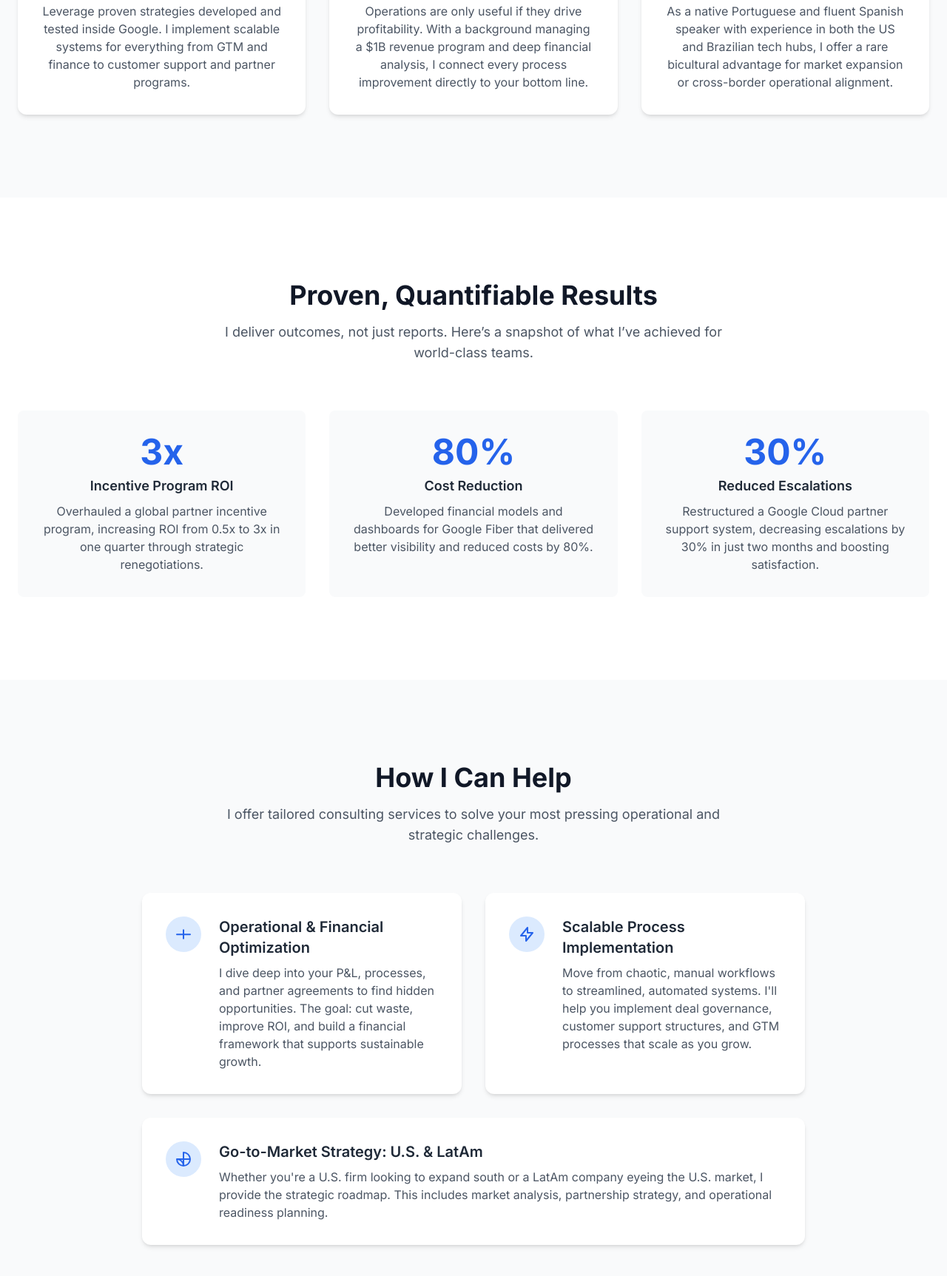
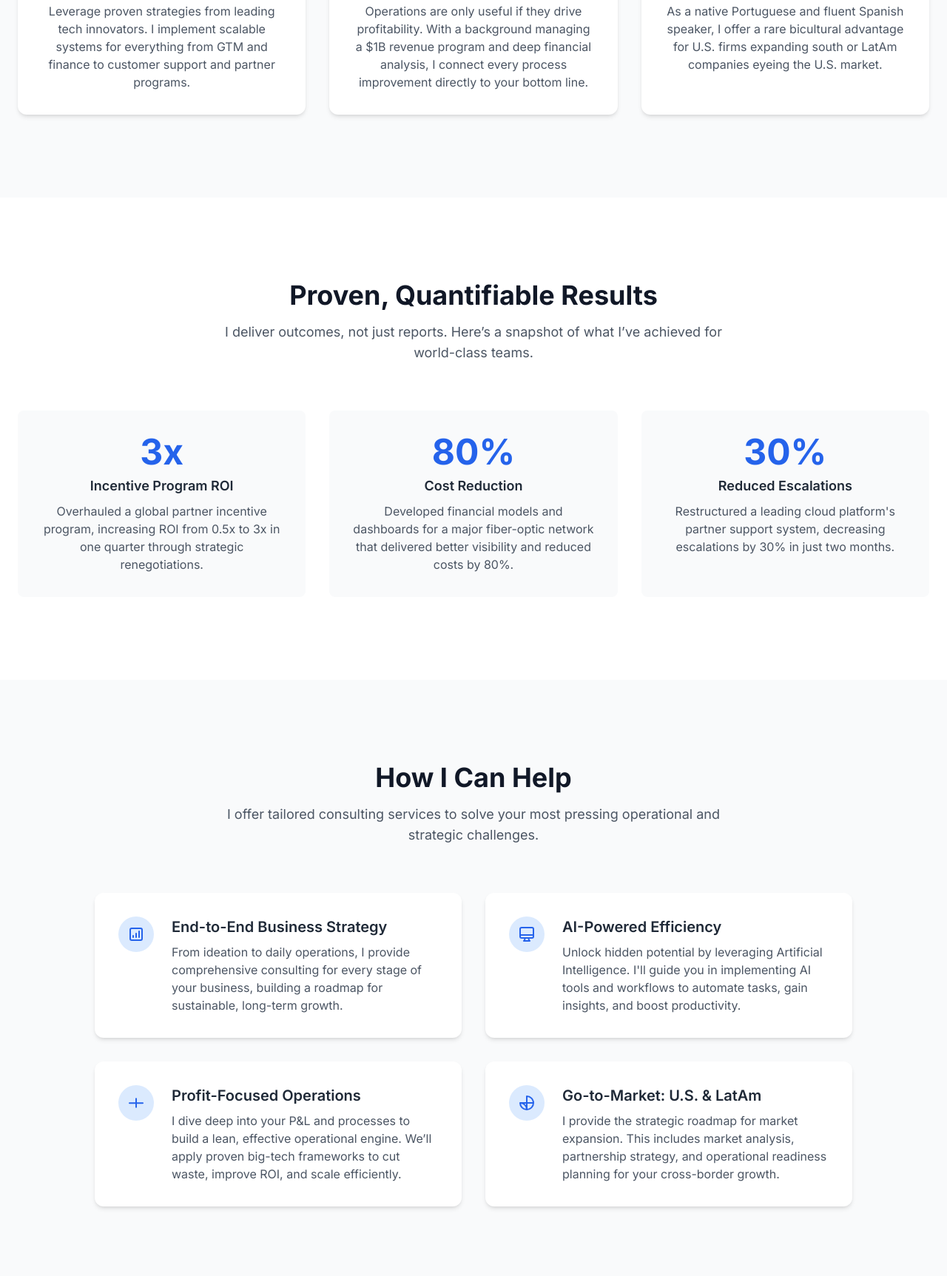
Before and after one commit to giulianoseguro/GS-Operations, a plain HTML site: page index.html in a window 1280 px wide. Shown: the part 1053-2778 px from the top of the page at 74% size. Drawn offline with nearby package versions, Linux system fonts and the light colour scheme.

Commit message:
Index.html

```diff
--- a/index.html
+++ b/index.html
@@ -62,10 +62,10 @@
             <div class="s-curve"></div>
             <div class="container mx-auto px-6 py-24 md:py-32 text-center relative z-10">
                 <h1 class="text-4xl md:text-6xl font-bold text-gray-900 leading-tight">
-                    From Google-Scale Strategy<br>to Profitable Growth.
+                    Big Tech Strategy.<br>Small Business Results.
                 </h1>
                 <p class="mt-6 text-lg md:text-xl text-gray-600 max-w-3xl mx-auto">
-                    I help tech companies optimize their operations, scale efficiently, and unlock new revenue streams, specializing in bridging the gap between the U.S. and Latin American markets.
+                    I help small and medium businesses implement world-class operational frameworks to scale efficiently, boost profitability, and unlock new growth opportunities.
                 </p>
                 <div class="mt-10 flex justify-center gap-4">
                     <a href="#services" class="cta-button bg-blue-600 text-white font-semibold px-8 py-3 rounded-lg hover:bg-blue-700">
@@ -86,13 +86,13 @@
                     <p class="mt-4 text-lg text-gray-600">Why partner with GS Operations?</p>
                 </div>
                 <div class="grid md:grid-cols-3 gap-8 text-center">
-                    <!-- Card 1: Google Expertise -->
+                    <!-- Card 1: Big Tech Expertise -->
                     <div class="bg-white p-8 rounded-xl shadow-md">
                         <div class="bg-blue-100 rounded-full w-16 h-16 flex items-center justify-center mx-auto mb-6">
                             <svg class="w-8 h-8 text-blue-600" fill="none" stroke="currentColor" viewBox="0 0 24 24" xmlns="http://www.w3.org/2000/svg"><path stroke-linecap="round" stroke-linejoin="round" stroke-width="2" d="M19.428 15.428a2 2 0 00-1.022-.547l-2.387-.477a6 6 0 00-3.86.517l-.318.158a6 6 0 01-3.86.517L6.05 15.21a2 2 0 00-1.806.547M8 4h8l-1 1v5.172a2 2 0 00.586 1.414l5 5c1.26 1.26.367 3.414-1.415 3.414H4.828c-1.782 0-2.674-2.154-1.414-3.414l5-5A2 2 0 009 10.172V5L8 4z"></path></svg>
                         </div>
                         <h3 class="text-xl font-semibold mb-3">Elite Operational Frameworks</h3>
-                        <p class="text-gray-600">Leverage proven strategies developed and tested inside Google. I implement scalable systems for everything from GTM and finance to customer support and partner programs.</p>
+                        <p class="text-gray-600">Leverage proven strategies from leading tech innovators. I implement scalable systems for everything from GTM and finance to customer support and partner programs.</p>
                     </div>
                     <!-- Card 2: Financial Acumen -->
                     <div class="bg-white p-8 rounded-xl shadow-md">
@@ -108,7 +108,7 @@
                             <svg class="w-8 h-8 text-blue-600" fill="none" stroke="currentColor" viewBox="0 0 24 24" xmlns="http://www.w3.org/2000/svg"><path stroke-linecap="round" stroke-linejoin="round" stroke-width="2" d="M3.055 11H5a2 2 0 012 2v1a2 2 0 002 2h1a2 2 0 002-2v-1a2 2 0 012-2h1.945M7.707 4.293a1 1 0 010 1.414L5.414 8l2.293 2.293a1 1 0 11-1.414 1.414l-3-3a1 1 0 010-1.414l3-3a1 1 0 011.414 0zM16.293 4.293a1 1 0 011.414 0l3 3a1 1 0 010 1.414l-3 3a1 1 0 01-1.414-1.414L18.586 8l-2.293-2.293a1 1 0 010-1.414z"></path></svg>
                         </div>
                         <h3 class="text-xl font-semibold mb-3">Your Bridge to Latin America</h3>
-                        <p class="text-gray-600">As a native Portuguese and fluent Spanish speaker with experience in both the US and Brazilian tech hubs, I offer a rare bicultural advantage for market expansion or cross-border operational alignment.</p>
+                        <p class="text-gray-600">As a native Portuguese and fluent Spanish speaker, I offer a rare bicultural advantage for U.S. firms expanding south or LatAm companies eyeing the U.S. market.</p>
                     </div>
                 </div>
             </div>
@@ -130,12 +130,12 @@
                     <div class="text-center bg-gray-50 p-8 rounded-lg">
                         <p class="text-5xl font-bold text-blue-600">80%</p>
                         <p class="mt-2 text-lg font-semibold">Cost Reduction</p>
-                        <p class="mt-2 text-gray-600">Developed financial models and dashboards for Google Fiber that delivered better visibility and reduced costs by 80%.</p>
+                        <p class="mt-2 text-gray-600">Developed financial models and dashboards for a major fiber-optic network that delivered better visibility and reduced costs by 80%.</p>
                     </div>
                     <div class="text-center bg-gray-50 p-8 rounded-lg">
                         <p class="text-5xl font-bold text-blue-600">30%</p>
                         <p class="mt-2 text-lg font-semibold">Reduced Escalations</p>
-                        <p class="mt-2 text-gray-600">Restructured a Google Cloud partner support system, decreasing escalations by 30% in just two months and boosting satisfaction.</p>
+                        <p class="mt-2 text-gray-600">Restructured a leading cloud platform's partner support system, decreasing escalations by 30% in just two months.</p>
                     </div>
                 </div>
             </div>
@@ -148,38 +148,49 @@
                     <h2 class="text-3xl md:text-4xl font-bold text-gray-900">How I Can Help</h2>
                     <p class="mt-4 text-lg text-gray-600">I offer tailored consulting services to solve your most pressing operational and strategic challenges.</p>
                 </div>
-                <div class="grid md:grid-cols-1 lg:grid-cols-2 gap-8 max-w-4xl mx-auto">
+                <div class="grid md:grid-cols-2 gap-8 max-w-5xl mx-auto">
                     <div class="bg-white p-8 rounded-xl shadow-md flex items-start">
+                        <div class="flex-shrink-0 mr-6">
+                             <div class="bg-blue-100 rounded-full w-12 h-12 flex items-center justify-center">
+                                <svg class="w-6 h-6 text-blue-600" fill="none" stroke="currentColor" viewBox="0 0 24 24" xmlns="http://www.w3.org/2000/svg"><path stroke-linecap="round" stroke-linejoin="round" stroke-width="2" d="M16 8v8m-4-5v5m-4-2v2m-2 4h12a2 2 0 002-2V6a2 2 0 00-2-2H6a2 2 0 00-2 2v12a2 2 0 002 2z"></path></svg>
+                            </div>
+                        </div>
+                        <div>
+                            <h3 class="text-xl font-semibold mb-2">End-to-End Business Strategy</h3>
+                            <p class="text-gray-600">From ideation to daily operations, I provide comprehensive consulting for every stage of your business, building a roadmap for sustainable, long-term growth.</p>
+                        </div>
+                    </div>
+                    <div class="bg-white p-8 rounded-xl shadow-md flex items-start">
+                        <div class="flex-shrink-0 mr-6">
+                             <div class="bg-blue-100 rounded-full w-12 h-12 flex items-center justify-center">
+                                <svg class="w-6 h-6 text-blue-600" fill="none" stroke="currentColor" viewBox="0 0 24 24" xmlns="http://www.w3.org/2000/svg"><path stroke-linecap="round" stroke-linejoin="round" stroke-width="2" d="M9.75 17L9 20l-1 1h8l-1-1-.75-3M3 13h18M5 17h14a2 2 0 002-2V5a2 2 0 00-2-2H5a2 2 0 00-2 2v10a2 2 0 002 2z"></path></svg>
+                            </div>
+                        </div>
+                        <div>
+                            <h3 class="text-xl font-semibold mb-2">AI-Powered Efficiency</h3>
+                            <p class="text-gray-600">Unlock hidden potential by leveraging Artificial Intelligence. I'll guide you in implementing AI tools and workflows to automate tasks, gain insights, and boost productivity.</p>
+                        </div>
+                    </div>
+                     <div class="bg-white p-8 rounded-xl shadow-md flex items-start">
                         <div class="flex-shrink-0 mr-6">
                              <div class="bg-blue-100 rounded-full w-12 h-12 flex items-center justify-center">
                                 <svg class="w-6 h-6 text-blue-600" fill="none" stroke="currentColor" viewBox="0 0 24 24" xmlns="http://www.w3.org/2000/svg"><path stroke-linecap="round" stroke-linejoin="round" stroke-width="2" d="M12 6.253v11.494m-9-5.494h18"></path></svg>
                             </div>
                         </div>
                         <div>
-                            <h3 class="text-xl font-semibold mb-2">Operational & Financial Optimization</h3>
-                            <p class="text-gray-600">I dive deep into your P&L, processes, and partner agreements to find hidden opportunities. The goal: cut waste, improve ROI, and build a financial framework that supports sustainable growth.</p>
+                            <h3 class="text-xl font-semibold mb-2">Profit-Focused Operations</h3>
+                            <p class="text-gray-600">I dive deep into your P&L and processes to build a lean, effective operational engine. We’ll apply proven big-tech frameworks to cut waste, improve ROI, and scale efficiently.</p>
                         </div>
                     </div>
-                    <div class="bg-white p-8 rounded-xl shadow-md flex items-start">
-                        <div class="flex-shrink-0 mr-6">
-                             <div class="bg-blue-100 rounded-full w-12 h-12 flex items-center justify-center">
-                                <svg class="w-6 h-6 text-blue-600" fill="none" stroke="currentColor" viewBox="0 0 24 24" xmlns="http://www.w3.org/2000/svg"><path stroke-linecap="round" stroke-linejoin="round" stroke-width="2" d="M13 10V3L4 14h7v7l9-11h-7z"></path></svg>
-                            </div>
-                        </div>
-                        <div>
-                            <h3 class="text-xl font-semibold mb-2">Scalable Process Implementation</h3>
-                            <p class="text-gray-600">Move from chaotic, manual workflows to streamlined, automated systems. I'll help you implement deal governance, customer support structures, and GTM processes that scale as you grow.</p>
-                        </div>
-                    </div>
-                     <div class="bg-white p-8 rounded-xl shadow-md flex items-start lg:col-span-2">
+                     <div class="bg-white p-8 rounded-xl shadow-md flex items-start">
                         <div class="flex-shrink-0 mr-6">
                              <div class="bg-blue-100 rounded-full w-12 h-12 flex items-center justify-center">
                                 <svg class="w-6 h-6 text-blue-600" fill="none" stroke="currentColor" viewBox="0 0 24 24" xmlns="http://www.w3.org/2000/svg"><path stroke-linecap="round" stroke-linejoin="round" stroke-width="2" d="M21 12a9 9 0 01-9 9m9-9a9 9 0 00-9-9m9 9H3m9 9a9 9 0 01-9-9m9 9V3m0 18a9 9 0 00-9-9"></path></svg>
                             </div>
                         </div>
                         <div>
-                            <h3 class="text-xl font-semibold mb-2">Go-to-Market Strategy: U.S. & LatAm</h3>
-                            <p class="text-gray-600">Whether you're a U.S. firm looking to expand south or a LatAm company eyeing the U.S. market, I provide the strategic roadmap. This includes market analysis, partnership strategy, and operational readiness planning.</p>
+                            <h3 class="text-xl font-semibold mb-2">Go-to-Market: U.S. & LatAm</h3>
+                            <p class="text-gray-600">I provide the strategic roadmap for market expansion. This includes market analysis, partnership strategy, and operational readiness planning for your cross-border growth.</p>
                         </div>
                     </div>
                 </div>
@@ -194,12 +205,12 @@
                         <img src="https://i.postimg.cc/GptV8Stw/Security-Photo.jpg" alt="Giuliano Seguro" class="rounded-full w-48 h-48 mx-auto shadow-lg object-cover">
                     </div>
                     <div class="md:w-2/3 md:pl-12">
-                        <h2 class="text-3xl font-bold text-gray-900 mb-4">The Founder</h2>
+                        <h2 class="text-3xl font-bold text-gray-900 mb-4">About The Founder</h2>
                         <p class="text-gray-600 mb-4">
-                            GS Operations is led by me, Giuliano Seguro. I'm a strategy and operations leader with a decade of experience at tech giants like Google and Oracle. My career has been focused on a simple idea: that operational excellence is the engine of financial performance.
+                            GS Operations is led by me, Giuliano Seguro. I'm a strategy and operations leader with a decade of experience building and optimizing systems for leading global tech companies. My career has been focused on a simple idea: operational excellence is the engine of financial performance.
                         </p>
                         <p class="text-gray-600 mb-4">
-                            I recently graduated with an MBA from UT Austin's McCombs School of Business to complement my hands-on experience with a rigorous academic framework. Having grown up in Brazil and built my career in the U.S., I bring a unique perspective to global business challenges.
+                            My hands-on experience is backed by an MBA from UT Austin's McCombs School of Business, providing a rigorous academic framework for my strategic approach. Having grown up in Brazil and built my career in the U.S., I bring a unique perspective to global business challenges.
                         </p>
                         <p class="text-gray-600">
                            When I'm not untangling complex business problems, I'm mentoring young professionals in Brazil and enjoying the vibrant culture of Austin, TX.
```
